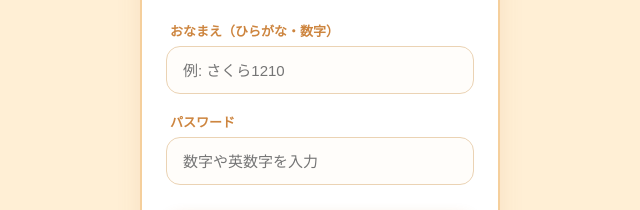
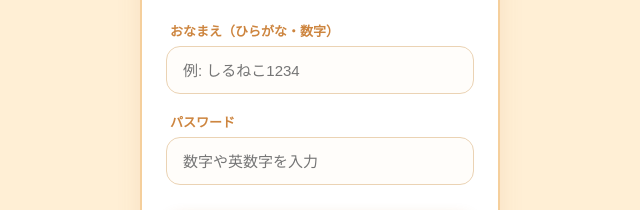
Before and after one commit to Sakura1310/Siruneko4, a website: page login.html in a window 1280 px wide. Shown: the part 199-409 px from the top of the page, 320-960 px from the left. Drawn offline with Linux system fonts and the light colour scheme.

Commit message:
Update username placeholder in login form

```diff
--- a/login.html
+++ b/login.html
@@ -216,7 +216,7 @@
           <input
             type="text"
             id="username"
-            placeholder="例: さくら1210"
+            placeholder="例: しるねこ1234"
             required
             oninput="validateUsername(this)"
           >
```
